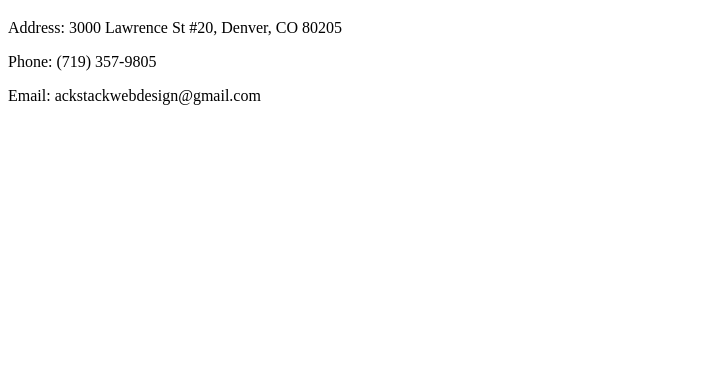
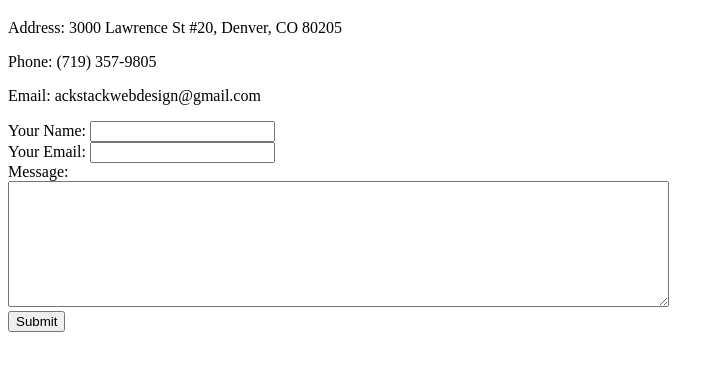
Before and after one commit to theackstack/html-personal-site-udemy, a plain HTML site: page contact.html in a window 1280 px wide. Shown: the part 61-432 px from the top of the page, without its empty margins (0-724 px from the left). Drawn offline with Linux system fonts and the light colour scheme.

Commit message:
Section 3, Module 25-26 - HTML Forms (Contact Form)

```diff
--- a/contact.html
+++ b/contact.html
@@ -11,6 +11,16 @@
   <p>Address: 3000 Lawrence St #20, Denver, CO 80205</p>
   <p>Phone: (719) 357-9805</p>
   <p>Email: ackstackwebdesign@gmail.com</p>
+
+  <form action="mailto:ackstackwebdesign@gmail.com" method="post">
+    <label>Your Name:</label>
+    <input type="text" name="yourName" value=""><br>
+    <label>Your Email:</label>
+    <input type="email" name="yourEmail" value=""><br>
+    <label>Message:</label><br>
+    <textarea name="message" rows="8" cols="80"></textarea><br>
+    <input type="submit" name="" value="Submit">
+  </form>
 </body>
 
 </html>
```
